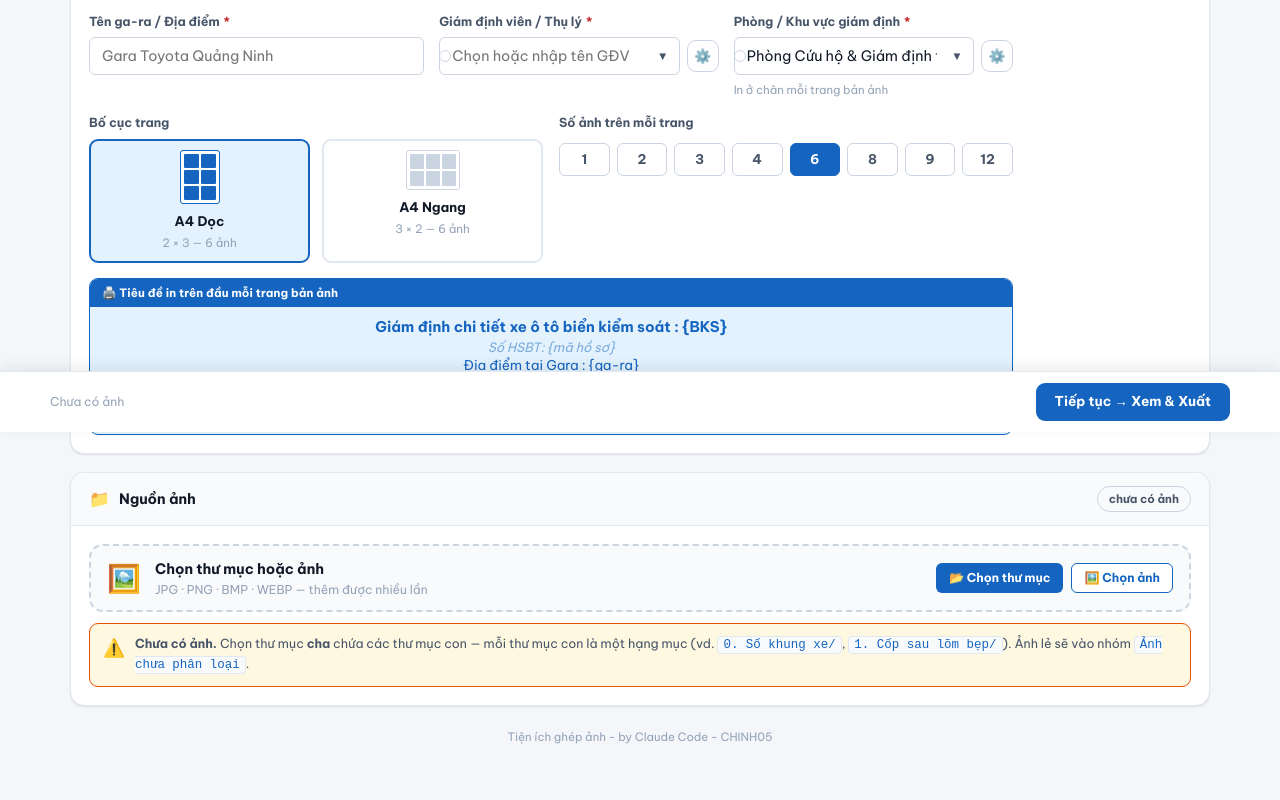
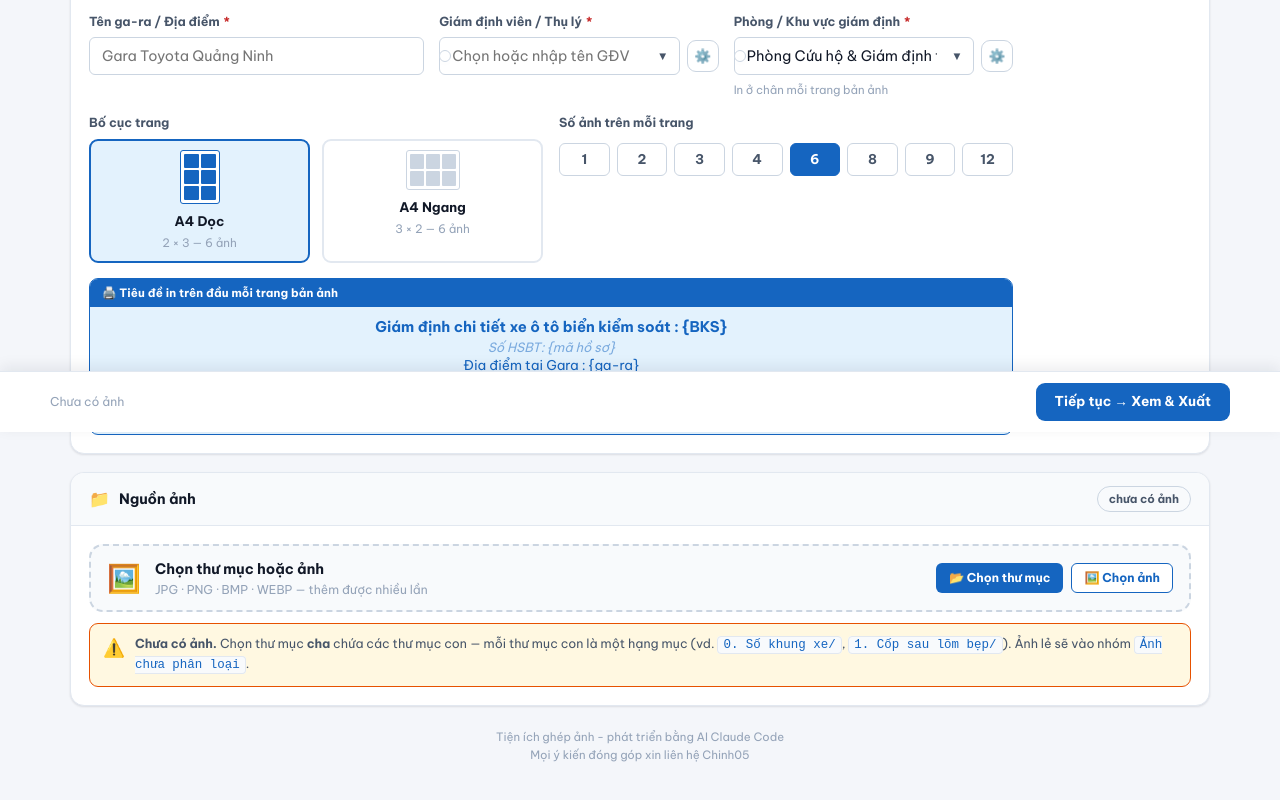
Before and after one commit to chinhnhpti013/ghepanhxe, a plain HTML site: page index.html in a window 1280 px wide. Shown: the part 368-1168 px from the top of the page. Drawn offline with Linux system fonts and the light colour scheme.

Commit message:
fix: đổi dòng chữ chân trang ứng dụng thành 2 dòng
"Tiện ích ghép ảnh - phát triển bằng AI Claude Code / Mọi ý kiến đóng góp
xin liên hệ Chinh05". Khối .foot vẫn nằm ngoài #panel1 và #panel2 nên hiển
thị ở dưới cùng cả bước 1 lẫn bước 2.

Co-Authored-By: Claude Opus 5 <noreply@anthropic.com>

```diff
--- a/index.html
+++ b/index.html
@@ -873,7 +873,8 @@ hr.div{border:none;border-top:1px solid var(--border);margin:16px 0}
 </div>
 
 <div class="foot">
-  Tiện ích ghép ảnh - by Claude Code - CHINH05
+  Tiện ích ghép ảnh - phát triển bằng AI Claude Code<br>
+  Mọi ý kiến đóng góp xin liên hệ Chinh05
 </div>
 </main>
 
```
